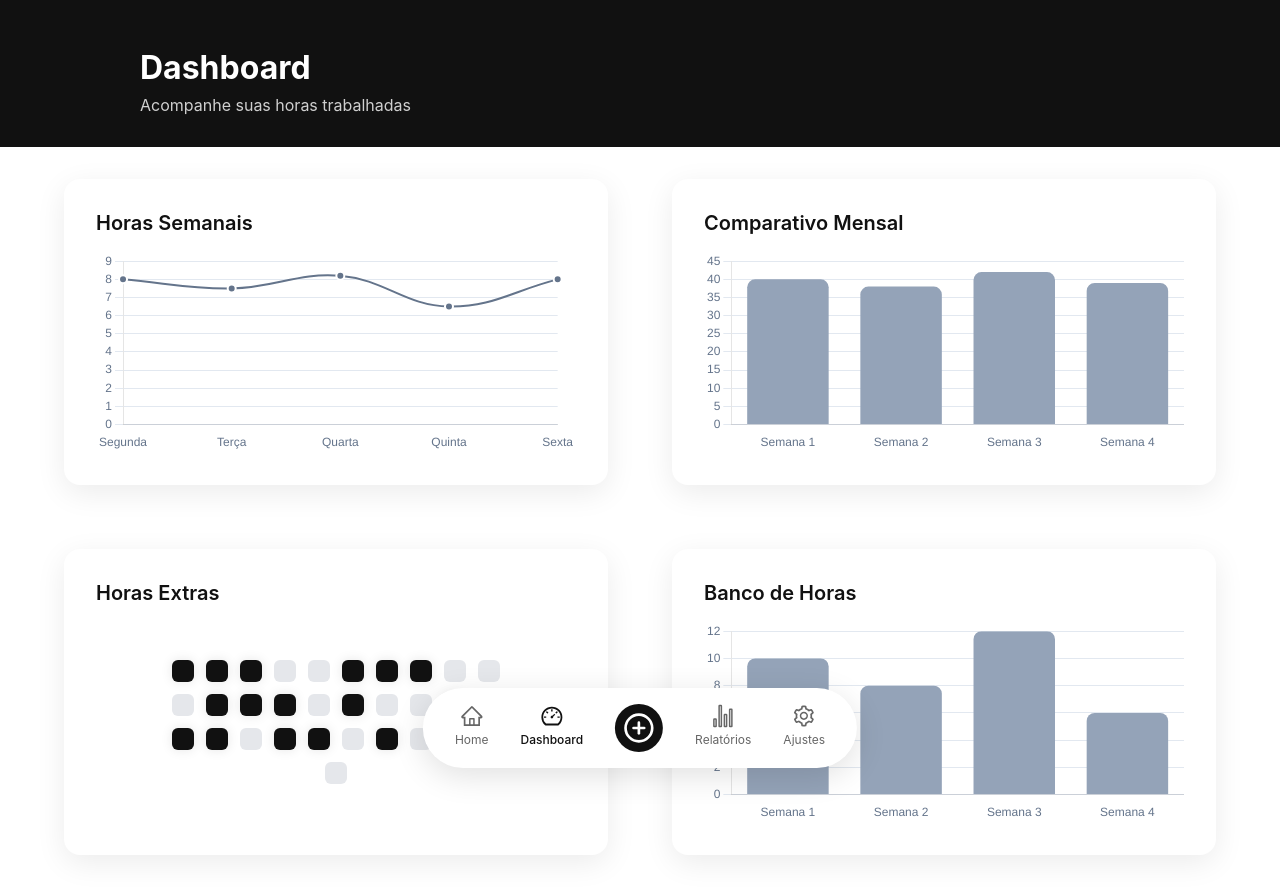
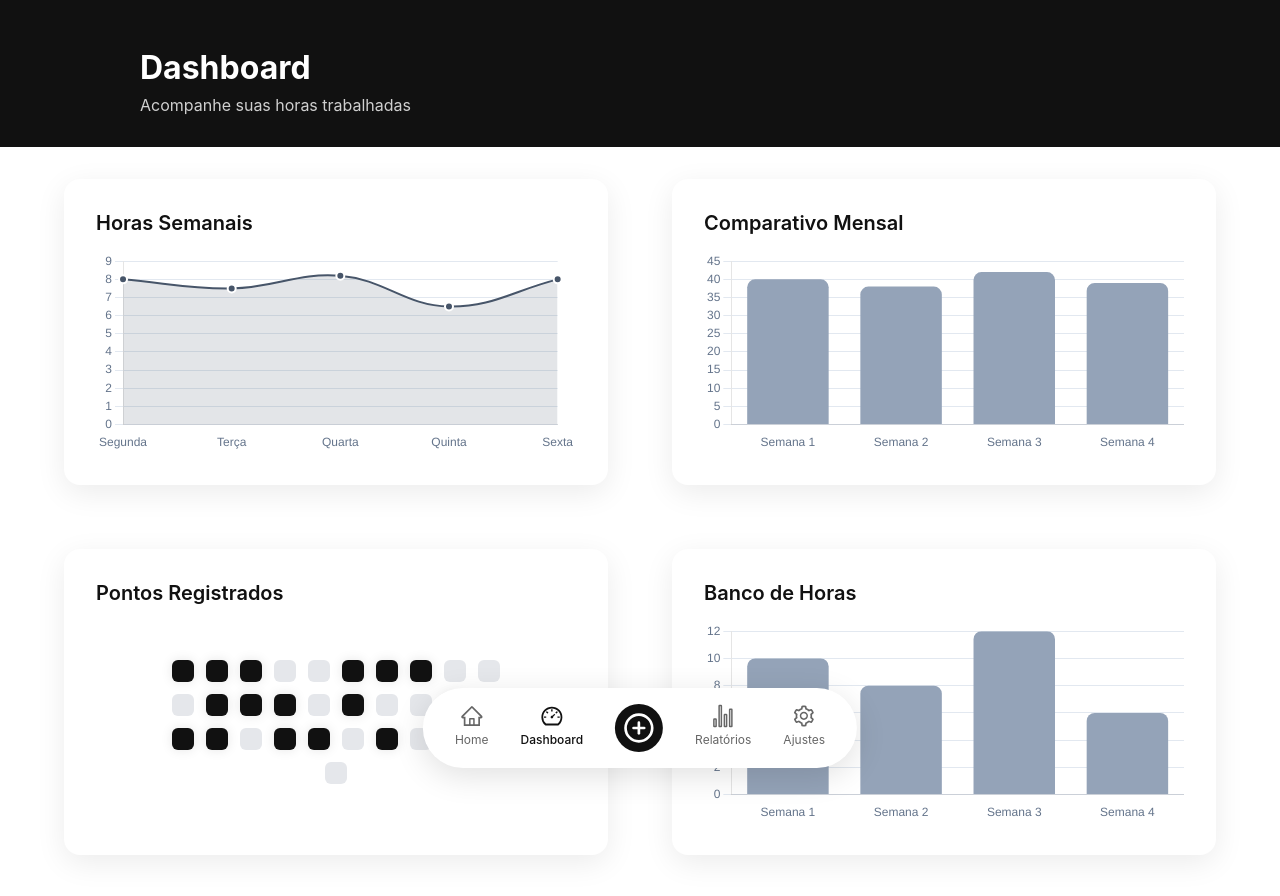
Before and after one commit to DevLucasFontoura/HoraCerta_FrontEnd, a React (Vite) app: page /dashboard in a window 1280 px wide. Shown: the top 896 px of the page. Built offline with nearby package versions, Linux system fonts and the light colour scheme.

Commit message:
Commit de backup

```diff
--- a/src/components/LineChart/LineChart.tsx
+++ b/src/components/Graficos/graficoDeLinha.tsx
@@ -7,7 +7,8 @@ import {
   LineElement,
   Title,
   Tooltip,
-  Legend
+  Legend,
+  Filler
 } from 'chart.js';
 
 ChartJS.register(
@@ -17,7 +18,8 @@ ChartJS.register(
   LineElement,
   Title,
   Tooltip,
-  Legend
+  Legend,
+  Filler
 );
 
 interface LineChartProps {
@@ -32,14 +34,11 @@ const LineChart = ({ data, labels, title }: LineChartProps) => {
     datasets: [{
       label: title,
       data,
-      borderColor: '#64748B',
-      backgroundColor: 'rgba(100, 116, 139, 0.1)',
+      borderColor: '#475569',
+      backgroundColor: 'rgba(71, 85, 105, 0.15)',
       tension: 0.4,
-      fill: {
-        target: 'origin',
-        above: 'rgba(100, 116, 139, 0.1)'
-      },
-      pointBackgroundColor: '#64748B',
+      fill: true,
+      pointBackgroundColor: '#475569',
       pointBorderColor: '#ffffff',
       pointBorderWidth: 2,
       pointRadius: 4,
--- a/src/components/BottomNav/bottomNav.tsx
+++ b/src/components/Menu/menu.tsx
@@ -1,8 +1,8 @@
-import { Link, useLocation } from 'react-router-dom';
 import { AiOutlineHome, AiOutlineDashboard, AiOutlineSetting } from 'react-icons/ai';
 import { IoStatsChartOutline } from 'react-icons/io5';
+import { Link, useLocation } from 'react-router-dom';
 import { FiPlusCircle } from 'react-icons/fi';
-import styles from './bottomNav.module.css';
+import styles from './menu.module.css';
 
 const BottomNav = () => {
   const location = useLocation();
--- a/src/pages/Dashboard/dashboard.module.css
+++ b/src/pages/Dashboard/dashboard.module.css
@@ -41,6 +41,7 @@
   margin-left: auto;
   margin-right: auto;
   margin-top: 2rem;
+  margin-bottom: 4rem;
 }
 
 .grid {
--- a/src/pages/Dashboard/dashboard.tsx
+++ b/src/pages/Dashboard/dashboard.tsx
@@ -1,10 +1,10 @@
+import HabitTracker from '../../components/HabitTracker/HabitTracker';
+import BarChart from '../../components/Graficos/graficoDeBarras';
+import LineChart from '../../components/Graficos/graficoDeLinha';
+import BottomNav from '../../components/Menu/menu';
 import { useState, useEffect } from 'react';
+import styles from './dashboard.module.css';
 import { motion } from 'framer-motion';
-import LineChart from '../../components/LineChart/LineChart';
-import BarChart from '../../components/BarChart/BarChart';
-import BottomNav from '../../components/BottomNav/bottomNav';
-import HabitTracker from '../../components/HabitTracker/HabitTracker';
-import styles from './dashboard.module.css';
 
 const Dashboard = () => {
   const [loading, setLoading] = useState(true);
@@ -79,11 +79,11 @@ const Dashboard = () => {
                 initial={{ opacity: 0, y: 20 }}
                 animate={{ opacity: 1, y: 0 }}
               >
-                <h2 className={styles.sectionTitle}>Horas Extras</h2>
+                <h2 className={styles.sectionTitle}>Pontos Registrados</h2>
                 <div className={styles.chartContainer}>
                   <HabitTracker
                     data={extraHoursData}
-                    title="Dias com horas extras registradas"
+                    title="Pontos Registrados"
                   />
                 </div>
               </motion.section>
--- a/src/pages/RegistroPonto/registroPonto.tsx
+++ b/src/pages/RegistroPonto/registroPonto.tsx
@@ -1,6 +1,6 @@
 import { useState, useEffect } from 'react';
 import { motion } from 'framer-motion';
-import BottomNav from '../../components/BottomNav/bottomNav';
+import BottomNav from '../../components/Menu/menu';
 import styles from './registroPonto.module.css';
 
 const RegistroDePonto = () => {
```
Also changed, not shown: src/components/Graficos/graficoDeBarras.tsx (renamed from src/components/BarChart/BarChart.tsx), src/components/Menu/menu.module.css (renamed from src/components/BottomNav/bottomNav.module.css), 1 other file (tests, documents, lock files or other folders).
